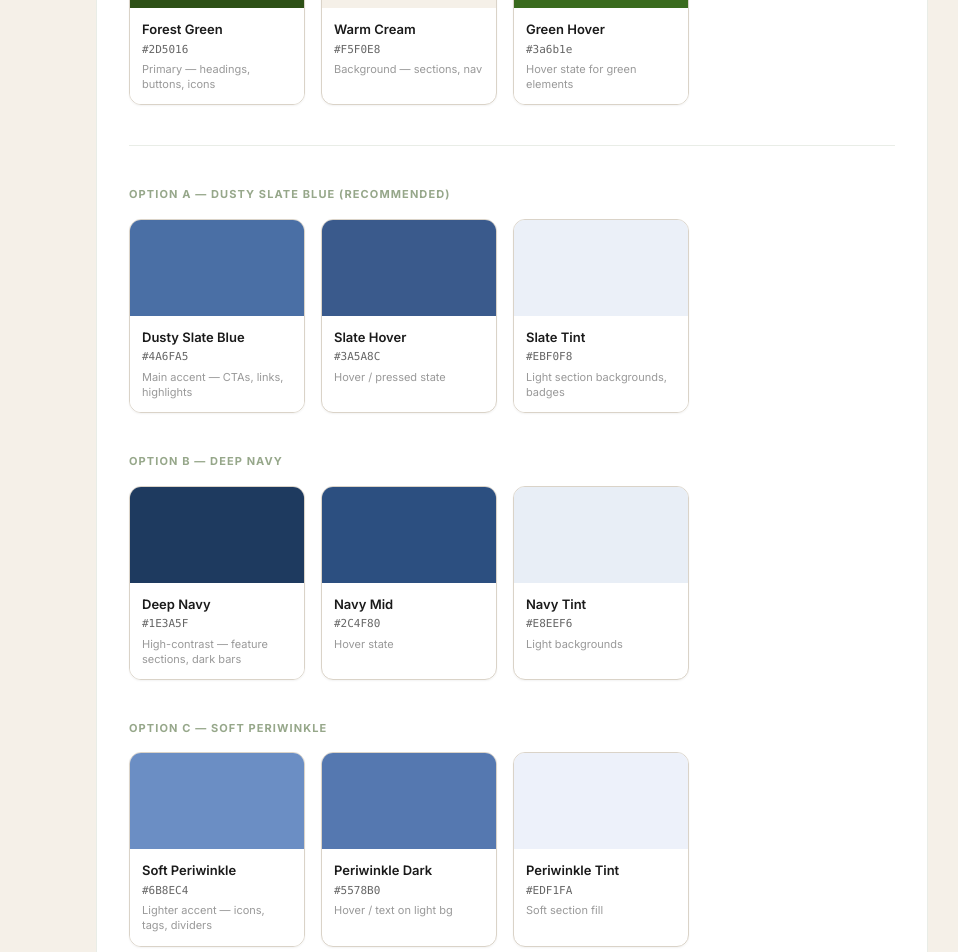
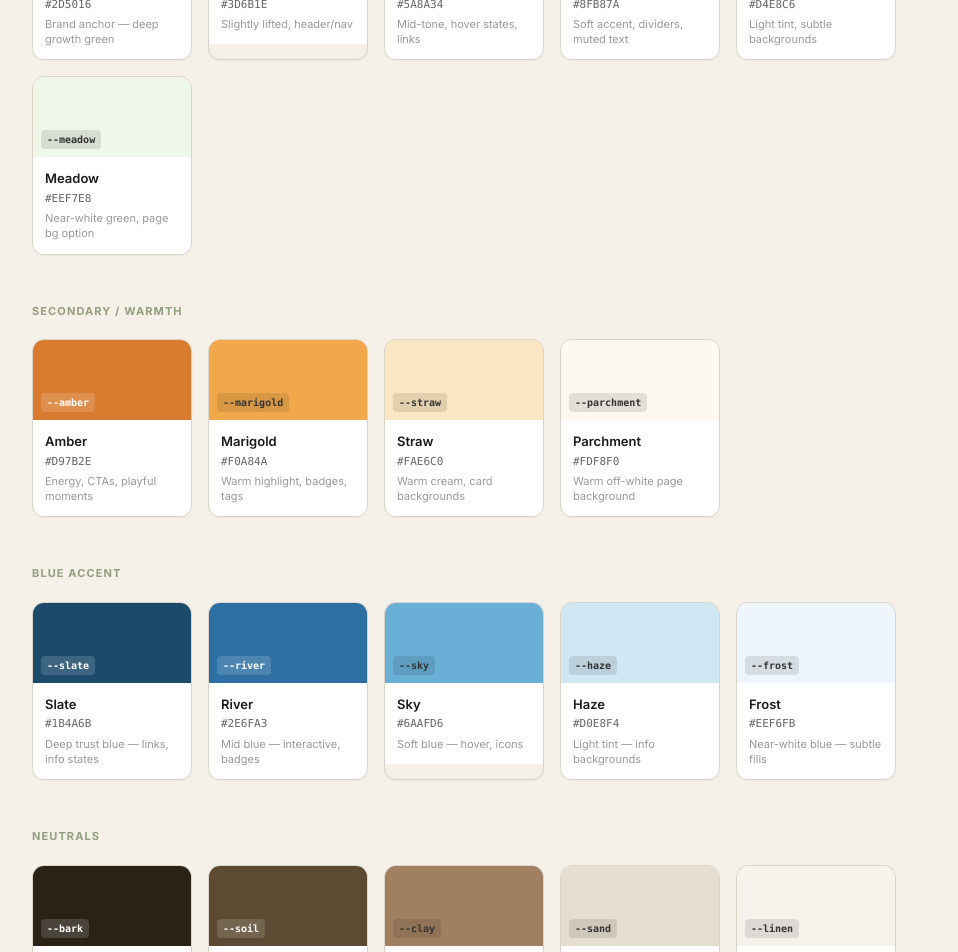
Before and after one commit to Zachatak77/parent-coaching-marissa, a Next.js app: page /colors in a window 1280 px wide. Shown: the part 460-1412 px from the top of the page, without its empty margins (128-1086 px from the left). Built offline with nearby package versions, Linux system fonts and the light colour scheme; no server answers.

Commit message:
Add full design token palette to globals.css; update /colors reference page
https://claude.ai/code/session_01WQzs7qmiaXpBVptazosq3L

```diff
--- a/app/(public)/colors/page.tsx
+++ b/app/(public)/colors/page.tsx
@@ -5,34 +5,62 @@ export const metadata: Metadata = {
   robots: { index: false, follow: false },
 }
 
-const existing = [
-  { name: 'Forest Green', hex: '#2D5016', note: 'Primary — headings, buttons, icons' },
-  { name: 'Warm Cream', hex: '#F5F0E8', note: 'Background — sections, nav' },
-  { name: 'Green Hover', hex: '#3a6b1e', note: 'Hover state for green elements' },
+const groups = [
+  {
+    label: 'Primary Palette',
+    swatches: [
+      { name: 'Forest',    hex: '#2D5016', note: 'Brand anchor — deep growth green',        var: '--forest' },
+      { name: 'Canopy',    hex: '#3D6B1E', note: 'Slightly lifted, header/nav',              var: '--canopy' },
+      { name: 'Fern',      hex: '#5A8A34', note: 'Mid-tone, hover states, links',            var: '--fern' },
+      { name: 'Sage',      hex: '#8FB87A', note: 'Soft accent, dividers, muted text',        var: '--sage' },
+      { name: 'Mist',      hex: '#D4E8C6', note: 'Light tint, subtle backgrounds',           var: '--mist' },
+      { name: 'Meadow',    hex: '#EEF7E8', note: 'Near-white green, page bg option',         var: '--meadow' },
+    ],
+  },
+  {
+    label: 'Secondary / Warmth',
+    swatches: [
+      { name: 'Amber',     hex: '#D97B2E', note: 'Energy, CTAs, playful moments',            var: '--amber' },
+      { name: 'Marigold',  hex: '#F0A84A', note: 'Warm highlight, badges, tags',             var: '--marigold' },
+      { name: 'Straw',     hex: '#FAE6C0', note: 'Warm cream, card backgrounds',             var: '--straw' },
+      { name: 'Parchment', hex: '#FDF8F0', note: 'Warm off-white page background',           var: '--parchment' },
+    ],
+  },
+  {
+    label: 'Blue Accent',
+    swatches: [
+      { name: 'Slate',     hex: '#1B4A6B', note: 'Deep trust blue — links, info states',     var: '--slate' },
+      { name: 'River',     hex: '#2E6FA3', note: 'Mid blue — interactive, badges',           var: '--river' },
+      { name: 'Sky',       hex: '#6AAFD6', note: 'Soft blue — hover, icons',                 var: '--sky' },
+      { name: 'Haze',      hex: '#D0E8F4', note: 'Light tint — info backgrounds',            var: '--haze' },
+      { name: 'Frost',     hex: '#EEF6FB', note: 'Near-white blue — subtle fills',           var: '--frost' },
+    ],
+  },
+  {
+    label: 'Neutrals',
+    swatches: [
+      { name: 'Bark',      hex: '#2A2217', note: 'Near-black body text',                     var: '--bark' },
+      { name: 'Soil',      hex: '#5C4A32', note: 'Warm dark brown, subheadings',             var: '--soil' },
+      { name: 'Clay',      hex: '#A08060', note: 'Tertiary text, metadata',                  var: '--clay' },
+      { name: 'Sand',      hex: '#E8DED0', note: 'Border strokes, dividers',                 var: '--sand' },
+      { name: 'Linen',     hex: '#F6F2EC', note: 'Section fills, neutral cards',             var: '--linen' },
+      { name: 'White',     hex: '#FFFFFF', note: 'Pure white',                               var: '--white' },
+    ],
+  },
 ]
 
-const optionA = [
-  { name: 'Dusty Slate Blue', hex: '#4A6FA5', note: 'Main accent — CTAs, links, highlights' },
-  { name: 'Slate Hover', hex: '#3A5A8C', note: 'Hover / pressed state' },
-  { name: 'Slate Tint', hex: '#EBF0F8', note: 'Light section backgrounds, badges' },
-]
-
-const optionB = [
-  { name: 'Deep Navy', hex: '#1E3A5F', note: 'High-contrast — feature sections, dark bars' },
-  { name: 'Navy Mid', hex: '#2C4F80', note: 'Hover state' },
-  { name: 'Navy Tint', hex: '#E8EEF6', note: 'Light backgrounds' },
-]
-
-const optionC = [
-  { name: 'Soft Periwinkle', hex: '#6B8EC4', note: 'Lighter accent — icons, tags, dividers' },
-  { name: 'Periwinkle Dark', hex: '#5578B0', note: 'Hover / text on light bg' },
-  { name: 'Periwinkle Tint', hex: '#EDF1FA', note: 'Soft section fill' },
-]
-
-function Swatch({ name, hex, note }: { name: string; hex: string; note: string }) {
+function Swatch({ name, hex, note, cssVar }: { name: string; hex: string; note: string; cssVar: string }) {
+  const isDark = ['#2D5016','#3D6B1E','#5A8A34','#1B4A6B','#2E6FA3','#2A2217','#5C4A32','#D97B2E'].includes(hex)
   return (
-    <div className="rounded-xl overflow-hidden shadow-sm border border-black/8 w-44">
-      <div className="h-24" style={{ backgroundColor: hex }} />
+    <div className="rounded-xl overflow-hidden shadow-sm border border-black/8 flex-shrink-0 w-40">
+      <div className="h-20 relative" style={{ backgroundColor: hex }}>
+        <span
+          className="absolute bottom-2 left-2 text-[10px] font-mono font-bold px-1.5 py-0.5 rounded"
+          style={{ background: isDark ? 'rgba(255,255,255,0.15)' : 'rgba(0,0,0,0.1)', color: isDark ? '#fff' : '#333' }}
+        >
+          {cssVar}
+        </span>
+      </div>
       <div className="bg-white p-3">
         <p className="font-semibold text-[13px] text-[#1a1a1a]">{name}</p>
         <p className="font-mono text-[11px] text-[#666] mt-0.5">{hex}</p>
@@ -42,79 +70,27 @@ function Swatch({ name, hex, note }: { name: string; hex: string; note: string }
   )
 }
 
-function Section({ label, swatches }: { label: string; swatches: typeof existing }) {
+export default function ColorsPage() {
   return (
-    <div className="mb-10">
-      <p className="text-[11px] font-bold uppercase tracking-widest text-[#2D5016]/50 mb-4">{label}</p>
-      <div className="flex flex-wrap gap-4">
-        {swatches.map((s) => <Swatch key={s.hex} {...s} />)}
+    <div className="bg-[#F5F0E8] min-h-screen py-16 sm:py-24">
+      <div className="max-w-5xl mx-auto px-4 sm:px-6 lg:px-8">
+        <p className="text-[11px] font-bold uppercase tracking-widest text-[#2D5016]/50 mb-3">Internal Reference</p>
+        <h1 className="font-nunito text-3xl sm:text-4xl font-extrabold text-[#2D5016] mb-2">Color Palette</h1>
+        <p className="text-[#2D5016]/60 text-sm mb-12">Design tokens — use via CSS variable names shown on each swatch.</p>
+
+        <div className="space-y-12">
+          {groups.map(({ label, swatches }) => (
+            <div key={label}>
+              <p className="text-[11px] font-bold uppercase tracking-widest text-[#2D5016]/50 mb-5">{label}</p>
+              <div className="flex flex-wrap gap-4">
+                {swatches.map((s) => (
+                  <Swatch key={s.hex} name={s.name} hex={s.hex} note={s.note} cssVar={s.var} />
+                ))}
+              </div>
+            </div>
+          ))}
+        </div>
       </div>
     </div>
   )
 }
-
-export default function ColorsPage() {
-  return (
-    <div className="bg-[#F5F0E8] min-h-screen py-16 sm:py-24">
-      <div className="max-w-4xl mx-auto px-4 sm:px-6 lg:px-8">
-        <p className="text-[11px] font-bold uppercase tracking-widest text-[#2D5016]/50 mb-3">Internal Reference</p>
-        <h1 className="font-nunito text-3xl sm:text-4xl font-extrabold text-[#2D5016] mb-2">
-          Color Palette
-        </h1>
-        <p className="text-[#2D5016]/60 text-sm mb-12">
-          Exploring blue as a contrasting accent to forest green and warm cream.
-        </p>
-
-        <div className="bg-white rounded-2xl border border-[#2D5016]/10 p-8 mb-8">
-          <Section label="Existing Palette" swatches={existing} />
-
-          <hr className="border-[#2D5016]/10 mb-10" />
-
-          <Section label="Option A — Dusty Slate Blue (Recommended)" swatches={optionA} />
-          <Section label="Option B — Deep Navy" swatches={optionB} />
-          <Section label="Option C — Soft Periwinkle" swatches={optionC} />
-        </div>
-
-        {/* Combination previews */}
-        <h2 className="font-nunito text-xl font-bold text-[#2D5016] mb-6">Usage Combinations</h2>
-
-        {/* Option A */}
-        <div className="rounded-2xl overflow-hidden border border-[#2D5016]/15 shadow-sm mb-6">
-          <div className="px-6 py-4 bg-[#2D5016]">
-            <p className="text-[#F5F0E8] font-bold text-sm">Option A · Dusty Slate — Primary green + Blue accent</p>
-          </div>
-          <div className="px-6 py-6 bg-[#F5F0E8] flex items-center gap-3 flex-wrap">
-            <span className="text-[#2D5016]/70 text-sm mr-2">Main content in forest green. Accent actions in dusty slate.</span>
-            <button className="px-4 py-2 rounded-lg text-sm font-bold text-white" style={{ backgroundColor: '#4A6FA5' }}>Book a Free Call</button>
-            <button className="px-4 py-2 rounded-lg text-sm font-bold text-[#F5F0E8] bg-[#2D5016]">Learn More</button>
-          </div>
-        </div>
-
-        {/* Option B */}
-        <div className="rounded-2xl overflow-hidden border border-[#c8d5e8] shadow-sm mb-6">
-          <div className="px-6 py-4" style={{ backgroundColor: '#1E3A5F' }}>
-            <p className="text-white font-bold text-sm">Option B · Deep Navy — Alternate dark section color</p>
-          </div>
-          <div className="px-6 py-6 bg-[#F5F0E8] flex items-center gap-3 flex-wrap">
-            <span className="text-[#2D5016]/70 text-sm mr-2">Swap the green feature bar for deep navy. Strong contrast.</span>
-            <button className="px-4 py-2 rounded-lg text-sm font-bold text-white" style={{ backgroundColor: '#1E3A5F' }}>Book a Free Call</button>
-            <button className="px-4 py-2 rounded-lg text-sm font-bold text-[#F5F0E8] bg-[#2D5016]">Services</button>
-          </div>
-        </div>
-
-        {/* Option C */}
-        <div className="rounded-2xl overflow-hidden border border-[#cdd8ee] shadow-sm mb-6">
-          <div className="px-6 py-4" style={{ backgroundColor: '#EDF1FA' }}>
-            <p className="text-[#2D5016] font-bold text-sm">Option C · Periwinkle — Light and airy accent</p>
-          </div>
-          <div className="px-6 py-6 bg-white flex items-center gap-3 flex-wrap">
-            <span className="text-[#2D5016]/70 text-sm mr-2">Soft, friendly. Best for icons and tags — not primary CTAs.</span>
-            <button className="px-4 py-2 rounded-lg text-sm font-bold text-white" style={{ backgroundColor: '#6B8EC4' }}>Secondary Action</button>
-            <button className="px-4 py-2 rounded-lg text-sm font-bold text-[#F5F0E8] bg-[#2D5016]">Primary CTA</button>
-          </div>
-        </div>
-
-      </div>
-    </div>
-  )
-}
--- a/app/globals.css
+++ b/app/globals.css
@@ -36,6 +36,35 @@
     --ring: 96 38% 20%;
 
     --radius: 0.5rem;
+
+    /* ── PRIMARY PALETTE ── */
+    --forest:        #2D5016;   /* Brand anchor — deep growth green */
+    --canopy:        #3D6B1E;   /* Slightly lifted, header/nav */
+    --fern:          #5A8A34;   /* Mid-tone, hover states, links */
+    --sage:          #8FB87A;   /* Soft accent, dividers, muted text */
+    --mist:          #D4E8C6;   /* Light tint, subtle backgrounds */
+    --meadow:        #EEF7E8;   /* Near-white green, page bg option */
+
+    /* ── SECONDARY / WARMTH ── */
+    --amber:         #D97B2E;   /* Energy, CTAs, playful moments */
+    --marigold:      #F0A84A;   /* Warm highlight, badges, tags */
+    --straw:         #FAE6C0;   /* Warm cream, card backgrounds */
+    --parchment:     #FDF8F0;   /* Warm off-white page background */
+
+    /* ── BLUE ACCENT ── */
+    --slate:         #1B4A6B;   /* Deep trust blue — links, info states */
+    --river:         #2E6FA3;   /* Mid blue — interactive, badges */
+    --sky:           #6AAFD6;   /* Soft blue — hover, icons */
+    --haze:          #D0E8F4;   /* Light tint — info backgrounds */
+    --frost:         #EEF6FB;   /* Near-white blue — subtle fills */
+
+    /* ── NEUTRALS ── */
+    --bark:          #2A2217;   /* Near-black body text */
+    --soil:          #5C4A32;   /* Warm dark brown, subheadings */
+    --clay:          #A08060;   /* Tertiary text, metadata */
+    --sand:          #E8DED0;   /* Border strokes, dividers */
+    --linen:         #F6F2EC;   /* Section fills, neutral cards */
+    --white:         #FFFFFF;
   }
 }
 
```
